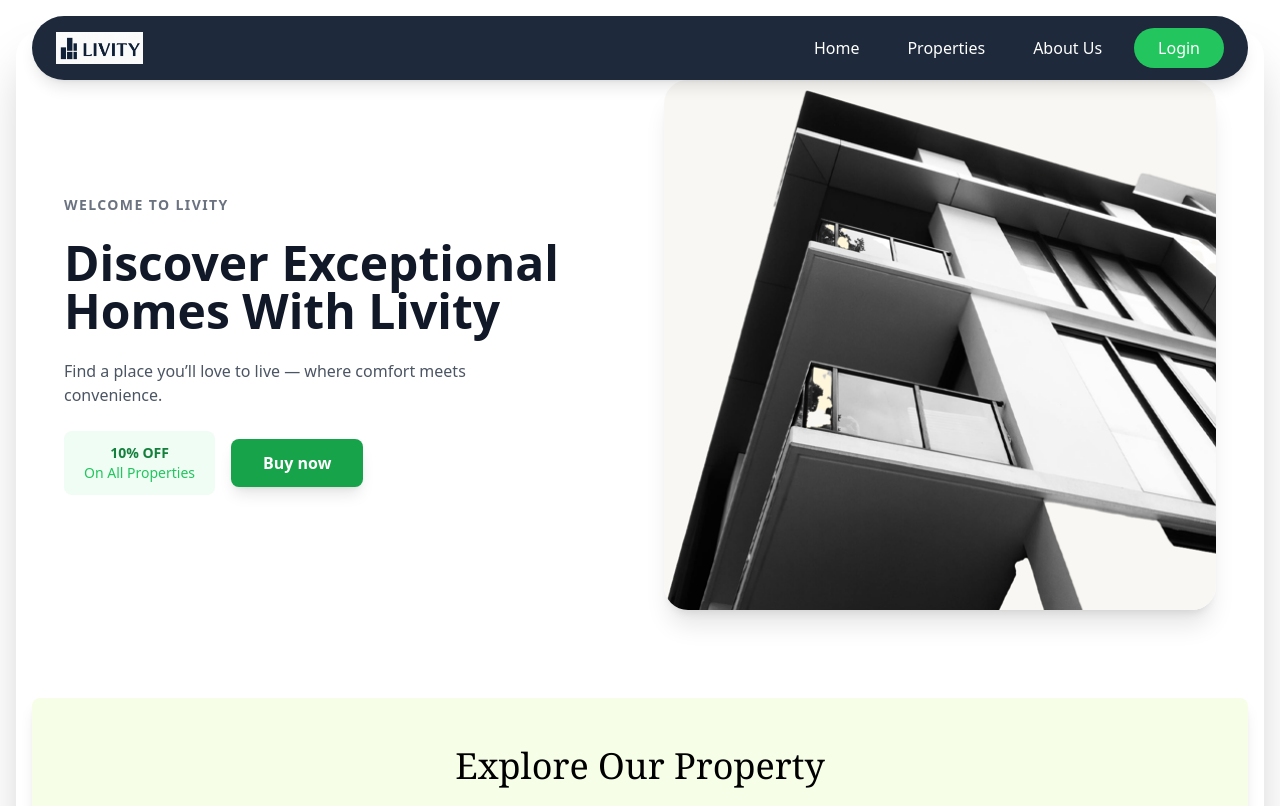
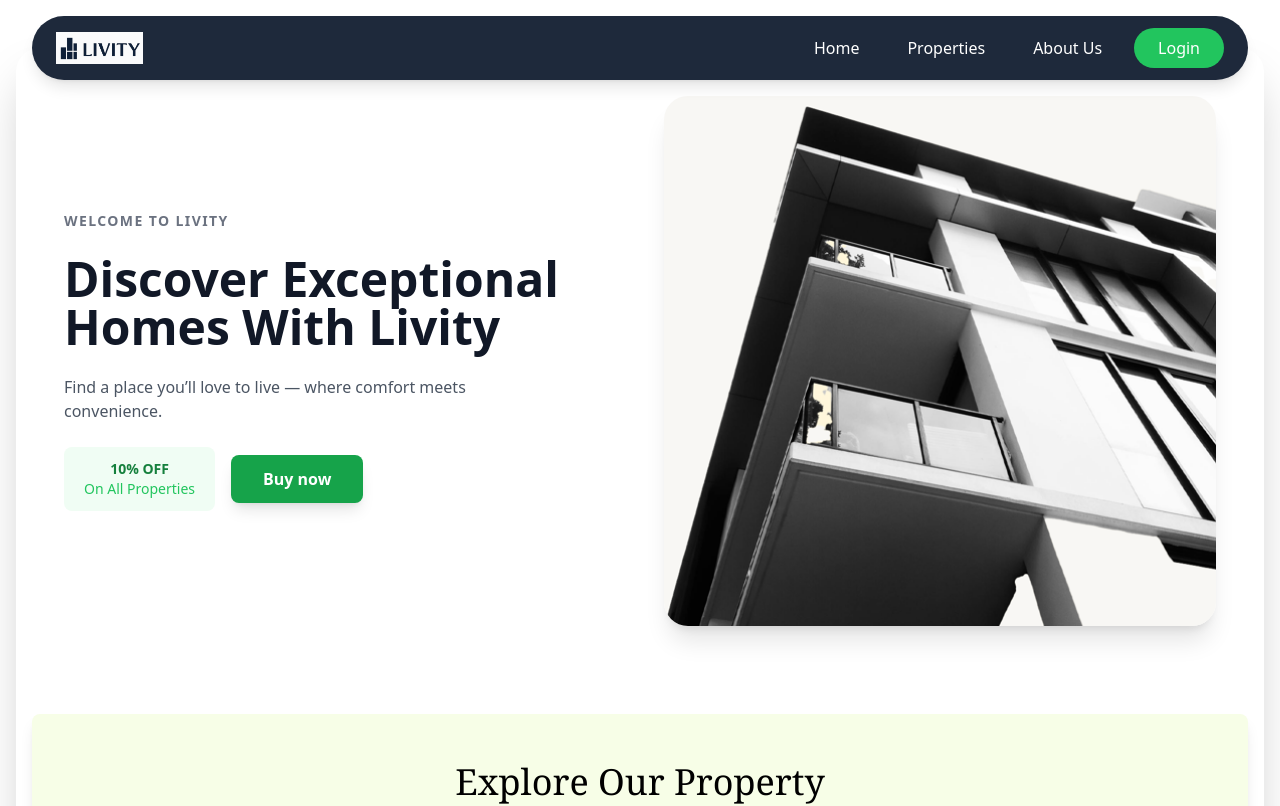
Before and after one commit to rubanofficial/real-estate-management-app, a React (Vite) app in the folder client/: page / in a window 1280 px wide. Shown: the top 806 px of the page. Built offline with nearby package versions, Linux system fonts and the light colour scheme.

Commit message:
updated header

```diff
--- a/client/src/component/Header.jsx
+++ b/client/src/component/Header.jsx
@@ -14,8 +14,8 @@ const Header = () => {
         // The container class makes this a responsive, centered container
         // mx-auto ensures it's horizontally centered.
         // The padding classes (px-4, py-8) manage the internal spacing
-        <div className="container mx-auto px-4 py-8 max-w-7xl">
-            <div className="bg-white rounded-3xl shadow-2xl overflow-hidden transition-all duration-300 transform hover:scale-[1.005]">
+        <div className="container mx-auto my-12 px-4" >
+            < div className="bg-white rounded-3xl shadow-2xl overflow-hidden transition-all duration-300 transform hover:scale-[1.005]" >
                 <section className="flex flex-col lg:flex-row items-center justify-between p-8 md:p-12">
                     {/* Left Content */}
                     <div className="lg:w-1/2 text-center lg:text-left space-y-6">
@@ -54,8 +54,8 @@ const Header = () => {
                     </div>
                 </section>
                 <Featuredproperty />
-            </div>
-        </div>
+            </div >
+        </div >
     );
 };
 
```
